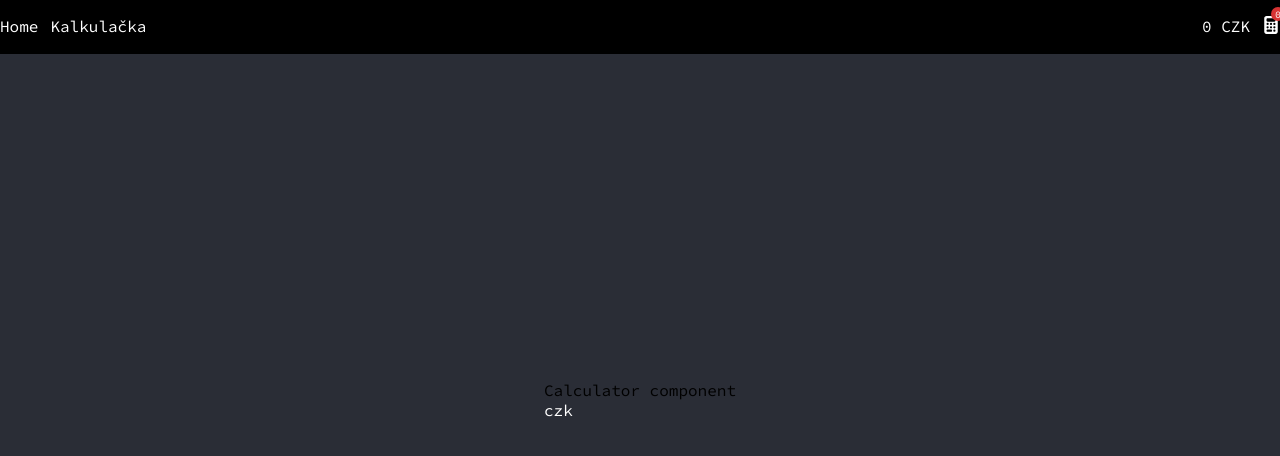
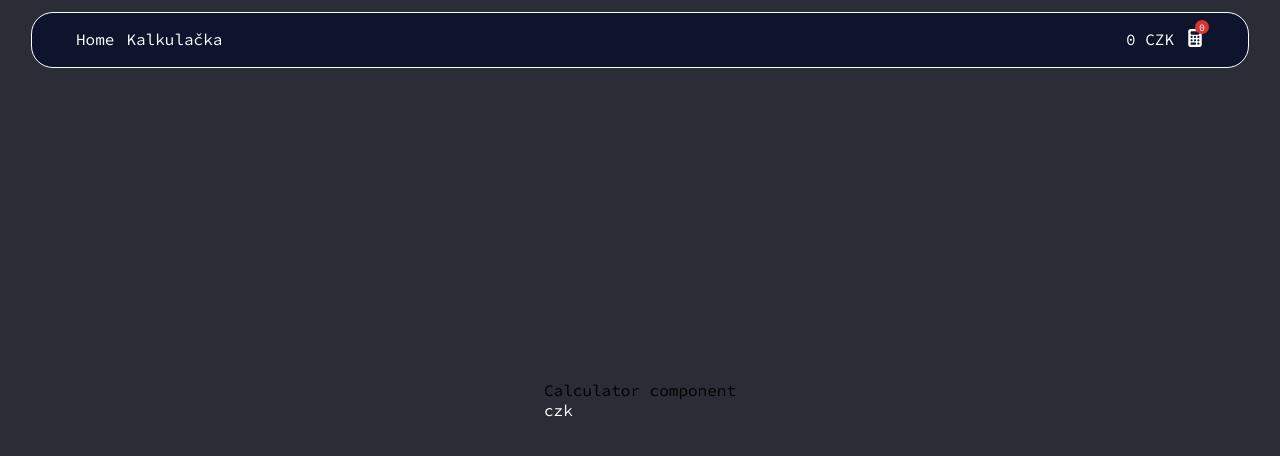
Before and after one commit to jakub-f-jelinek/cryptocalculator-2, a React (Vite) app: page /calculator in a window 1280 px wide. Shown: the top 456 px of the page. Built offline with nearby package versions, Linux system fonts and the light colour scheme.

Commit message:
Feature(UI): Styles classes, layout, header

```diff
--- a/src/styles/components/block.scss
+++ b/src/styles/components/block.scss
@@ -9,3 +9,15 @@
   border-radius: 22px;
   padding: 32px;
 }
+
+.block--margin-l {
+  margin-left: 32px;
+}
+
+.block--margin-r {
+  margin-right: 32px;
+}
+
+.block--margin-b {
+  margin-bottom: 32px;
+}
--- a/src/styles/components/button.scss
+++ b/src/styles/components/button.scss
@@ -53,11 +53,23 @@
   }
 
   &.btn-circle {
-    border: 1px solid #fff;
-    color: #fff;
+    // border: 1px solid #fff;
+    // color: #fff;
+    // background-color: transparent;
     border-radius: 50%;
-    min-width: 32px;
+    text-align: center;
+    height: 32px;
+    width: 32px;
     padding: 8px;
-    background-color: transparent;
+
+    .btn-label {
+      display: none;
+    }
   }
 }
+
+.btn.active {
+  color: $component-color;
+  border-color: $component-color;
+  font-weight: 700;
+}
--- a/src/styles/components/list.scss
+++ b/src/styles/components/list.scss
@@ -2,9 +2,9 @@
   display: flex;
   flex-direction: column;
   gap: 12px;
-  border: 1px solid #fff;
-  border-radius: 22px;
-  padding: 26px;
+  // border: 1px solid #fff;
+  // border-radius: 22px;
+  // padding: 26px;
 
   .list-item {
     width: 100%;
--- a/src/styles/patterns/header.scss
+++ b/src/styles/patterns/header.scss
@@ -1,21 +1,25 @@
 .header {
   position: fixed;
-  top: 0;
-  right: 0;
+  top: 12px;
+  left: 50%;
+  transform: translateX(-50%);
+  width: calc(100% - 64px);
+  border-radius: 22px;
+  border: 1px solid #fff;
 
-  width: 100%;
   height: auto;
   display: flex;
   justify-content: center;
 
-  background-color: black;
+  background-color: $template-color;
 }
 
 .menu__container {
   display: flex;
-  max-width: $content-width;
-  width: $content-width;
+  width: 100%;
   gap: 24px;
+  padding-left: 44px;
+  padding-right: 44px;
 
   .menu__nav,
   .menu__extras {
```
